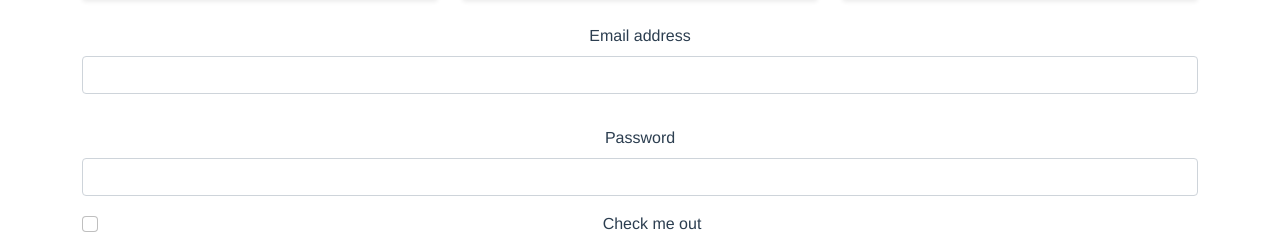
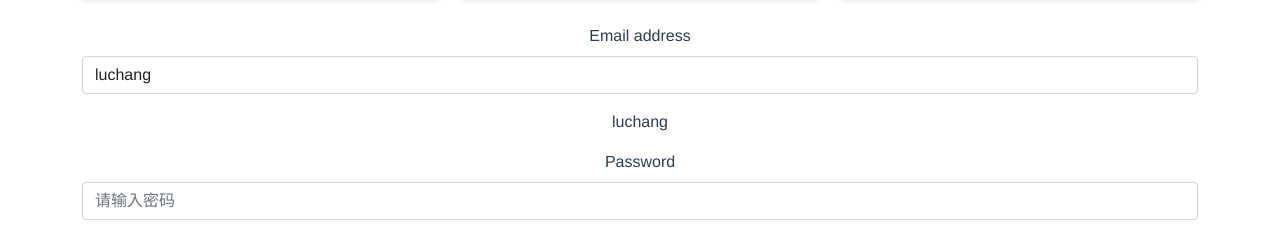
Before and after one commit to lukeSuperCoder/zhihu-zhuanlan, a Vue app: page / in a window 1280 px wide. Shown: the part 679-913 px from the top of the page. Built offline with nearby package versions, Linux system fonts and the light colour scheme.

Commit message:
完成输入框组件功能开发

```diff
--- a/src/App.vue
+++ b/src/App.vue
@@ -5,10 +5,12 @@
     <form>
       <div class="mb-3">
         <label class="form-label">Email address</label>
-        <validate-input :rules="emailRules"></validate-input>
+        <validate-input :rules="emailRules" v-model="emailVal" placeholder="请输入邮箱地址" type="text"></validate-input>
+        <span>{{emailVal}}</span>
       </div>
       <div class="mb-3">
         <label for="exampleInputPassword1" class="form-label">Password</label>
+        <validate-input type="password" placeholder="请输入密码"></validate-input>
         <input type="password" class="form-control" id="exampleInputPassword1">
       </div>
       <div class="mb-3 form-check">
@@ -21,7 +23,7 @@
 </template>
 
 <script lang="ts">
-import { defineComponent, reactive } from 'vue'
+import { defineComponent, reactive, ref } from 'vue'
 import ColumnList, { ColumnProps } from './components/ColumnList.vue'
 import GlobalHeader, { UserProps } from './components/GlobalHeader.vue'
 import ValidateInput, { RulesProp } from './components/ValidateInput.vue'
@@ -75,6 +77,7 @@ export default defineComponent({
     ValidateInput
   },
   setup () {
+    const emailVal = ref('luchang')
     const emailRules: RulesProp = [
       { type: 'required', message: '电子邮箱地址不能为空' },
       { type: 'email', message: '请输入正确的电子邮箱格式' }
@@ -101,7 +104,8 @@ export default defineComponent({
       user: testuser,
       emailRef,
       validateEmail,
-      emailRules
+      emailRules,
+      emailVal
     }
   }
 })
--- a/src/components/ValidateInput.vue
+++ b/src/components/ValidateInput.vue
@@ -1,9 +1,11 @@
 <template>
   <div class="validate-input-container pb-3">
-    <input type="text"
+    <input
       class="form-control"
       :class="{'is-invalid': inputRef.error}"
-      v-model="inputRef.val"
+      :value="inputRef.val"
+      @input="updateValue"
+      v-bind="$attrs"
       @blur="validateInput">
     <span v-if="inputRef.error" class="invalid-feedback">{{inputRef.message}}</span>
   </div>
@@ -20,14 +22,21 @@ interface RuleProp {
 export type RulesProp = RuleProp[]
 export default defineComponent({
   props: {
-    rules: Array as PropType<RulesProp>
+    rules: Array as PropType<RulesProp>,
+    modelValue: String
   },
-  setup (props) {
+  inheritAttrs: false,
+  setup (props, context) {
     const inputRef = reactive({
-      val: '',
+      val: props.modelValue || '',
       error: false,
       message: ''
     })
+    const updateValue = (e: KeyboardEvent) => {
+      const targetValue = (e.target as HTMLInputElement).value
+      inputRef.val = targetValue
+      context.emit('update:modelValue', targetValue)
+    }
     const validateInput = () => {
       if (props.rules) {
         const allPassed = props.rules.every(rule => {
@@ -50,7 +59,8 @@ export default defineComponent({
     }
     return {
       inputRef,
-      validateInput
+      validateInput,
+      updateValue
     }
   }
 })
```
